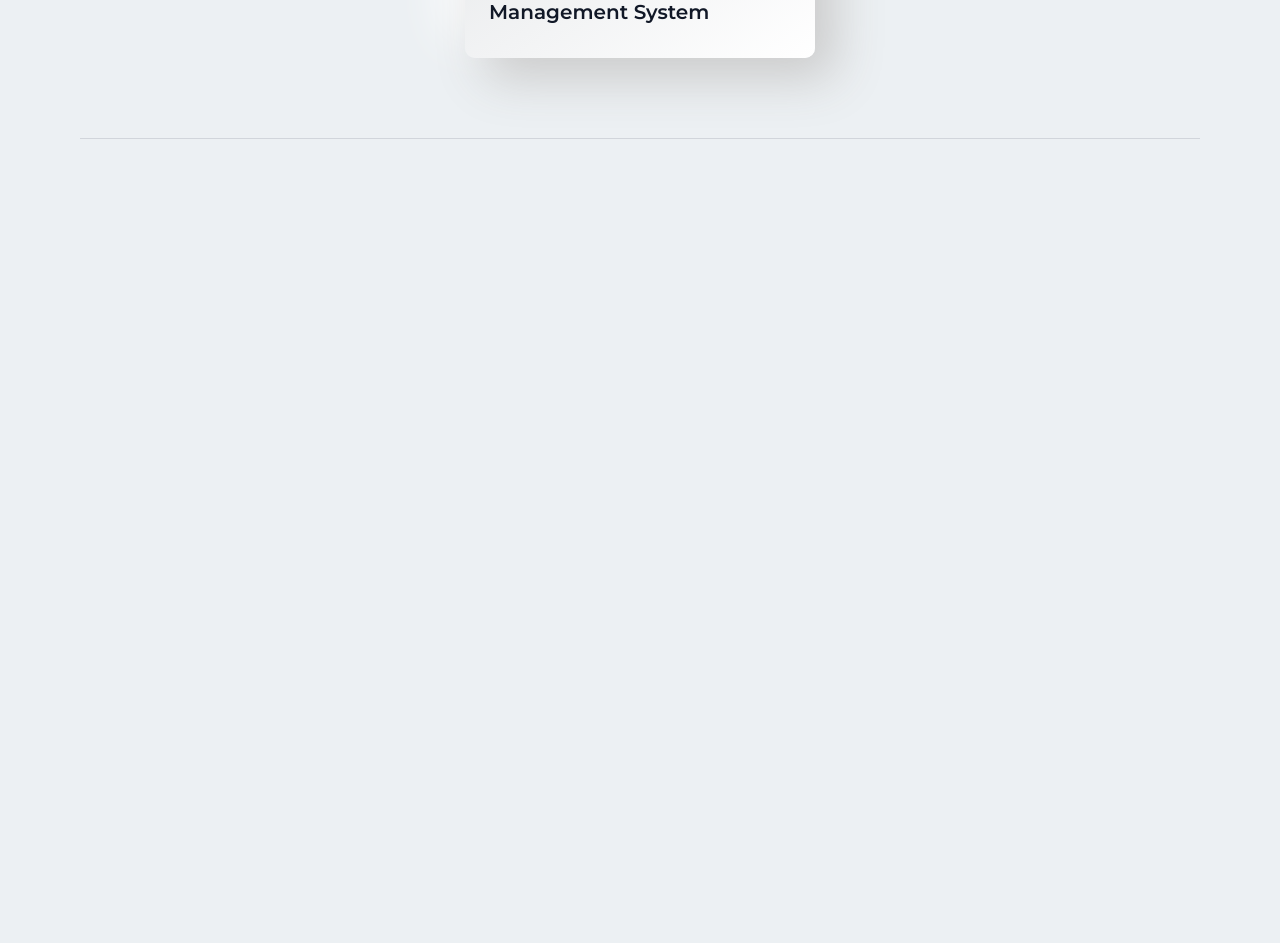
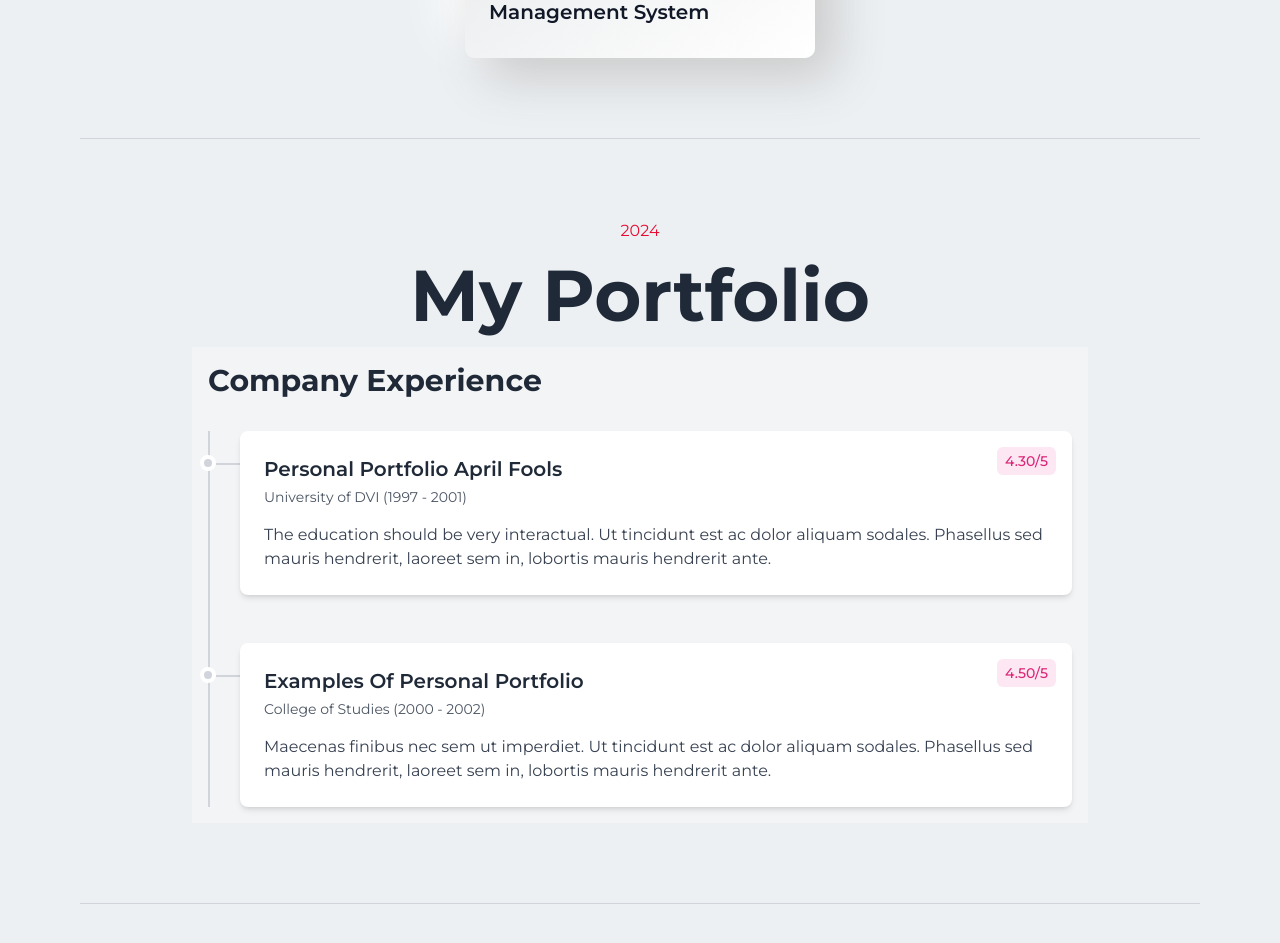
Before and after one commit to Ashik-Ahmed/ashik_ahmed, a Next.js app: page / in a window 1280 px wide. Shown: the part 3700-4643 px from the top of the page. Before the commit the page ends 3887 px from the top, so only its background shows below. Built offline with nearby package versions, Linux system fonts and the light colour scheme.

Commit message:
experience section created

```diff
--- /dev/null
+++ b/src/app/components/Experience/Experience.jsx
@@ -0,0 +1,63 @@
+const Experience = () => {
+    const experiences = [
+        {
+            title: "Personal Portfolio April Fools",
+            organization: "University of DVI",
+            period: "1997 - 2001",
+            description: "The education should be very interactual. Ut tincidunt est ac dolor aliquam sodales. Phasellus sed mauris hendrerit, laoreet sem in, lobortis mauris hendrerit ante.",
+            rating: 4.3
+        },
+        {
+            title: "Examples Of Personal Portfolio",
+            organization: "College of Studies",
+            period: "2000 - 2002",
+            description: "Maecenas finibus nec sem ut imperdiet. Ut tincidunt est ac dolor aliquam sodales. Phasellus sed mauris hendrerit, laoreet sem in, lobortis mauris hendrerit ante.",
+            rating: 4.5
+        },
+    ];
+
+    return (
+        <section id='experience' className='container py-20 mx-auto border-b border-gray-300'>
+            <div className='text-center'>
+                <p className=' text-primary'>{`${new Date().getFullYear()}`}</p>
+                <h2 className='text-4xl md:text-7xl font-bold text-gray-800 my-4'>My Portfolio</h2>
+            </div>
+            <div className="max-w-4xl mx-auto p-4 bg-gray-100">
+                <h2 className="text-3xl font-bold mb-8 text-gray-800">Company Experience</h2>
+                <div className="relative">
+                    {/* Main timeline */}
+                    <div className="absolute left-0 top-0 bottom-0 w-0.5 bg-gray-300" />
+
+                    {/* Experience items */}
+                    <div className="space-y-12">
+                        {experiences.map((experience, index) => (
+                            <div key={index} className="relative pl-8">
+                                {/* Timeline circle */}
+                                <div className="absolute left-0 top-6 -translate-x-1/2 w-4 h-4 rounded-full border-4 border-white bg-gray-300" />
+
+                                {/* Connection line */}
+                                <div className="absolute left-2 top-8 w-6 h-0.5 bg-gray-300" />
+
+                                {/* Experience card */}
+                                <div className="bg-white rounded-lg shadow-md p-6 relative">
+                                    {/* Rating badge */}
+                                    <div className="absolute top-4 right-4 bg-pink-100 text-pink-600 rounded-md px-2 py-1 text-sm font-medium">
+                                        {experience.rating.toFixed(2)}/5
+                                    </div>
+
+                                    <h3 className="text-xl font-semibold text-gray-800 mb-1">{experience.title}</h3>
+                                    <p className="text-sm text-gray-600 mb-4">
+                                        {experience.organization} ({experience.period})
+                                    </p>
+                                    <p className="text-gray-700">{experience.description}</p>
+                                </div>
+                            </div>
+                        ))}
+                    </div>
+                </div>
+            </div>
+        </section>
+    );
+}
+
+export default Experience
--- a/src/app/page.js
+++ b/src/app/page.js
@@ -1,3 +1,4 @@
+import Experience from "./components/Experience/Experience";
 import Expertise from "./components/Expertise/Expertise";
 import Hero from "./components/Hero/Hero";
 import Portfolio from "./components/Portfolio/Portfolio";
@@ -10,6 +11,7 @@ export default function Home() {
       <Services />
       <Expertise />
       <Portfolio />
+      <Experience />
     </main>
   );
 }
```
